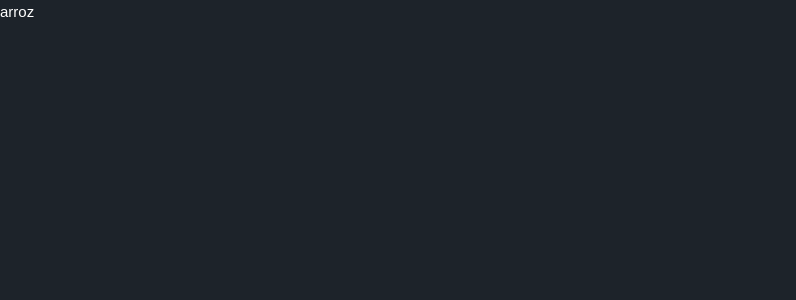
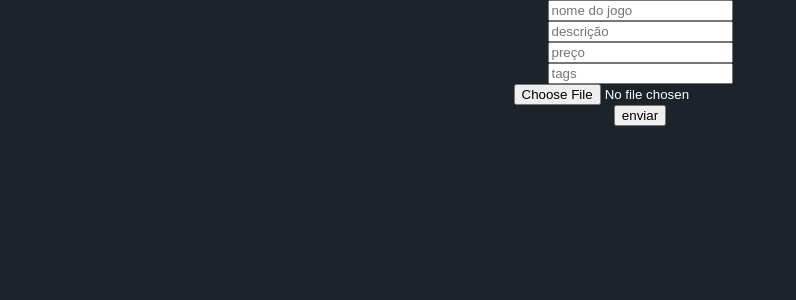
Before and after one commit to IranSS/Louja, a React (Vite) app in the folder frontend/loja-frontend/: page /produto/publicar in a window 1280 px wide. Shown: the top 300 px of the page, without its empty margins (0-796 px from the left). Built offline with nearby package versions, Linux system fonts and the light colour scheme.

Commit message:
feature: função completa - Adicionar componente

```diff
--- a/frontend/loja-frontend/src/Configs/Auth/AuthProvider.jsx
+++ b/frontend/loja-frontend/src/Configs/Auth/AuthProvider.jsx
@@ -3,21 +3,21 @@ import { createContext, useContext, useState } from "react";
 const AuthContext = createContext();
 
 export function AuthProvider({ children }) {
-  const [token, setToken] = useState(sessionStorage.getItem("token"));
+  const [token, setToken] = useState(localStorage.getItem("token"));
   const [user, setUser] = useState(
-    JSON.parse(sessionStorage.getItem("user")) || null
+    JSON.parse(localStorage.getItem("user")) || null
   );
 
   const login = (newToken, userInfo) => {
-    sessionStorage.setItem("token", newToken);
-    sessionStorage.setItem("user", JSON.stringify(userInfo));
+    localStorage.setItem("token", newToken);
+    localStorage.setItem("user", JSON.stringify(userInfo));
     setToken(newToken);
     setUser(userInfo);
   };
 
   const logout = () => {
-    sessionStorage.removeItem("token");
-    sessionStorage.removeItem("user");
+    localStorage.removeItem("token");
+    localStorage.removeItem("user");
     setToken(null);
     setUser(null);
   };
--- a/frontend/loja-frontend/src/Pages/Principal/Home.jsx
+++ b/frontend/loja-frontend/src/Pages/Principal/Home.jsx
@@ -1,5 +1,6 @@
 import { useAuth } from "../../Configs/Auth/AuthProvider";
 import { Link, useNavigate } from "react-router-dom";
+import Carrinho from "../../components/Carrinho";
 
 function Home({ textLoginOrUser }) {
   const { user, token, logout } = useAuth();
@@ -27,7 +28,14 @@ function Home({ textLoginOrUser }) {
               Login/Register
             </button>
           ) : (
-            <div style={{ display: "flex", flexDirection: "row" }}>
+            <div
+              style={{
+                display: "flex",
+                flexDirection: "row",
+                alignItems: "center",
+              }}
+            >
+              <Carrinho></Carrinho>
               <p className="nameUser" style={{ paddingRight: "0.8rem" }}>
                 {user?.name}
               </p>
--- a/frontend/loja-frontend/src/components/AddProduto.jsx
+++ b/frontend/loja-frontend/src/components/AddProduto.jsx
@@ -1,7 +1,69 @@
+import { useState } from "react";
+import { useAuth } from "../Configs/Auth/AuthProvider";
+import axios from "axios";
+
 function AddProduto() {
+  const { token } = useAuth();
+  const [nome, setNome] = useState("");
+  const [descricao, setDescricao] = useState("");
+  const [preco, setPreco] = useState(0);
+  const [tags, setTags] = useState("");
+  const [imagem, setImagem] = useState(null);
+
+  const handleAddProduto = async (e) => {
+    e.preventDefault();
+    const tagsArray = tags.split(",").map((tag) => tag.trim());
+    const precoFormatado = preco.replace(",", ".");
+    const precoFloat = parseFloat(precoFormatado);
+
+    const formData = new FormData();
+    formData.append("nome", nome);
+    formData.append("descricao", descricao);
+    formData.append("preco", precoFloat);
+    tagsArray.forEach((tag) => formData.append("tags", tag));
+    formData.append("imagem", imagem);
+
+    try {
+      await axios.post("http://localhost:8080/produto/publicar", formData, {
+        headers: {
+          Authorization: `Bearer ${token}`,
+        },
+      });
+    } catch (error) {
+      console.log("Erro: ", error);
+    }
+  };
+
   return (
-    <div>
-      <p>arroz</p>
+    <div
+      style={{
+        display: "flex",
+        flexDirection: "column",
+        alignItems: "center",
+      }}
+    >
+      <input
+        type="text"
+        placeholder="nome do jogo"
+        onChange={(e) => setNome(e.target.value)}
+      />
+      <input
+        type="text"
+        placeholder="descrição"
+        onChange={(e) => setDescricao(e.target.value)}
+      />
+      <input
+        type="text"
+        placeholder="preço"
+        onChange={(e) => setPreco(e.target.value)}
+      />
+      <input
+        type="text"
+        placeholder="tags"
+        onChange={(e) => setTags(e.target.value)}
+      />
+      <input type="file" onChange={(e) => setImagem(e.target.files[0])} />
+      <button onClick={handleAddProduto}>enviar</button>
     </div>
   );
 }
--- /dev/null
+++ b/frontend/loja-frontend/src/components/Carrinho.jsx
@@ -0,0 +1,35 @@
+function Carrinho() {
+  return (
+    <div
+      style={{
+        display: "flex",
+        position: "relative",
+      }}
+    >
+      <p
+        style={{
+          position: "relative",
+          left: "1.58rem",
+        }}
+      >
+        0
+      </p>
+      <img
+        src=".\src\assets\icons\carrinho.png"
+        style={{ width: "35px", height: "30px" }}
+      ></img>
+      <p
+        style={{
+          padding: "0.2rem",
+          marginRight: "0.8rem",
+          marginLeft: "0.1rem",
+          position: "relative",
+          top: "0.18rem",
+        }}
+      >
+        carrinho
+      </p>
+    </div>
+  );
+}
+export default Carrinho;
--- a/frontend/loja-frontend/src/components/Painel.jsx
+++ b/frontend/loja-frontend/src/components/Painel.jsx
@@ -80,8 +80,8 @@ function Painel({ categoria, tag, nome }) {
       .catch((err) => {
         //testando
         console.error("Erro ao buscar produtos", err);
-        sessionStorage.removeItem("token");
-        sessionStorage.removeItem("user");
+        localStorage.removeItem("token");
+        localStorage.removeItem("user");
         navigate("/");
       });
   }, []);
```
Also changed, not shown: frontend/loja-frontend/src/components/AddProduto2.jsx (deleted, +0 -1 lines), frontend/loja-frontend/src/assets/icons/carrinho.png (added), 7 other files (tests, documents, lock files or other folders).
